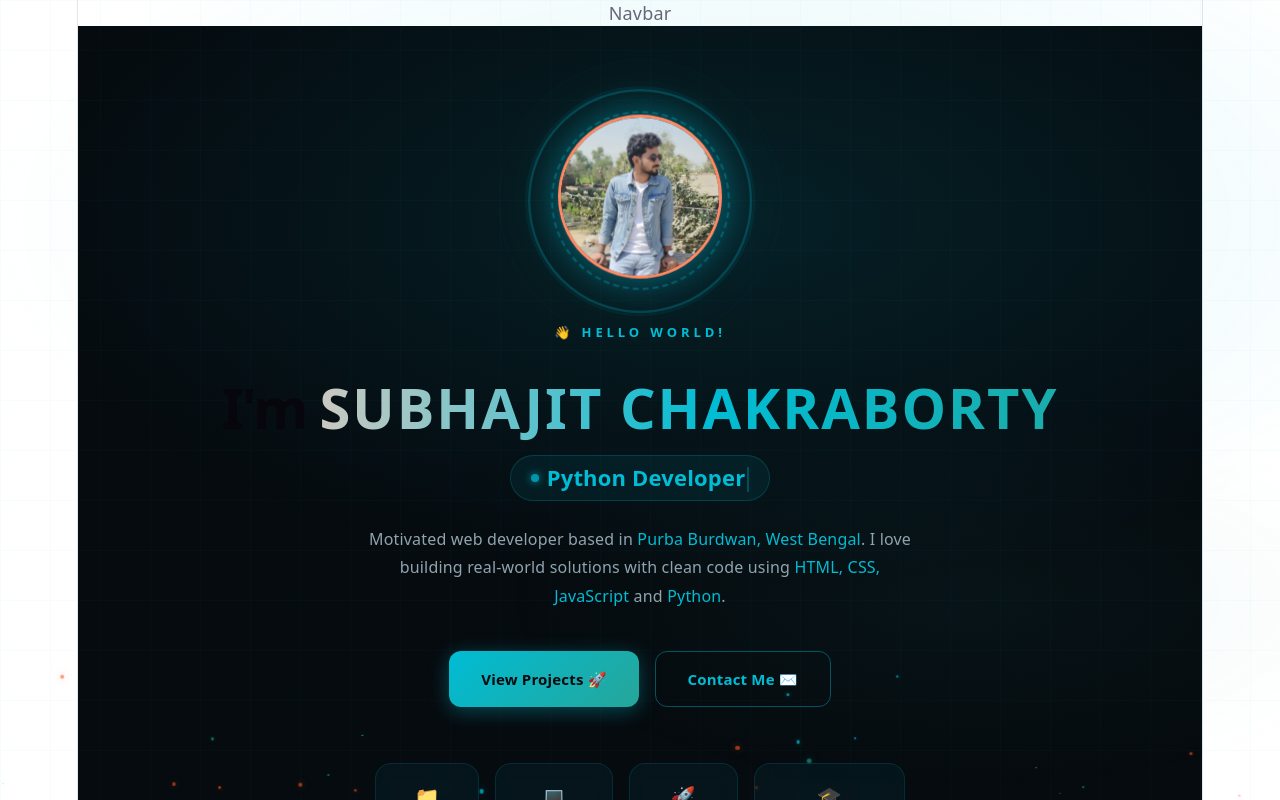
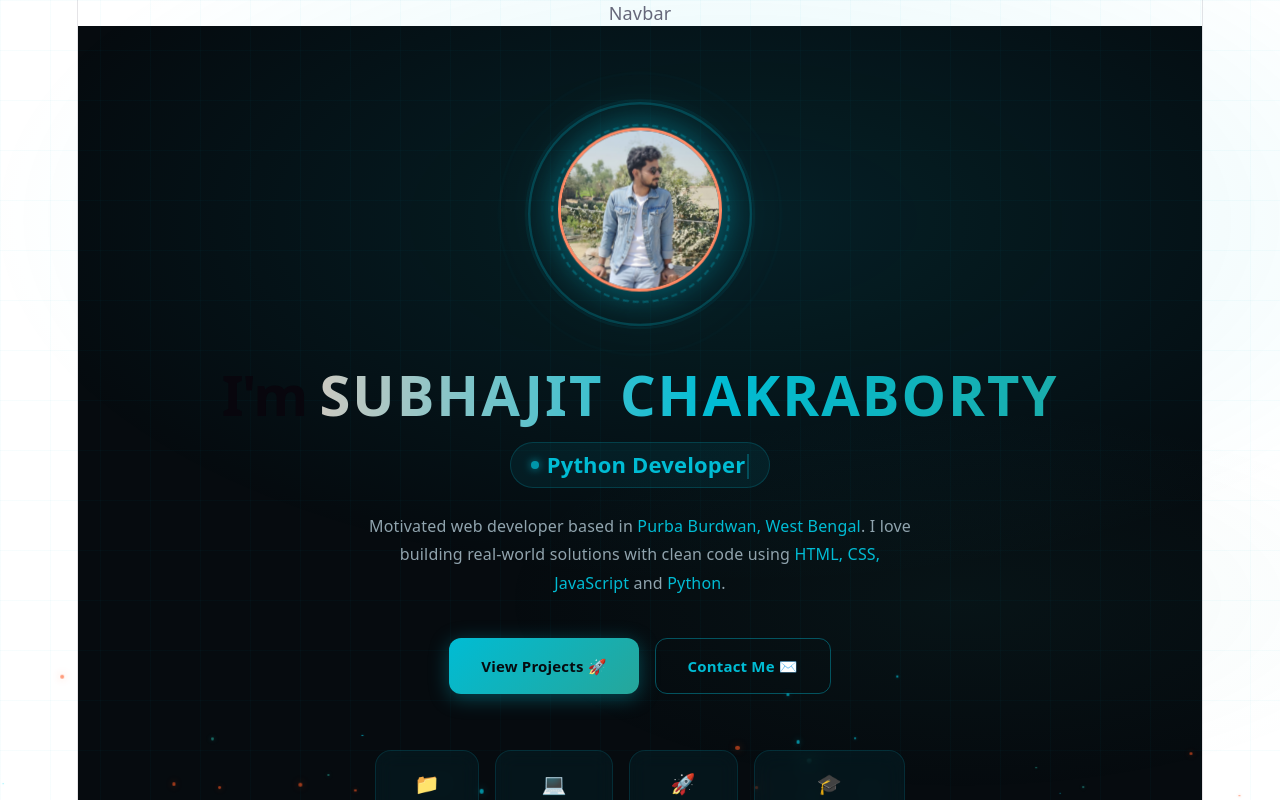
Before and after one commit to csubhojit14-boop/subhajit-portfolio, a React (Vite) app: page / in a window 1280 px wide. Shown: the top 800 px of the page. Built offline with nearby package versions, Linux system fonts and the light colour scheme.

Commit message:
fix: add vercel.json for SPA routing

```diff
--- a/src/pages/About.jsx
+++ b/src/pages/About.jsx
@@ -108,9 +108,6 @@ export default function About() {
 
         {/* Name */}
         <div style={{ opacity: loaded ? 1 : 0, transform: loaded ? "translateY(0)" : "translateY(30px)", transition: "all 0.7s ease 0.2s" }}>
-          <div style={{ fontSize: "13px", color: "#00bcd4", fontWeight: 600, letterSpacing: "0.3em", textTransform: "uppercase", marginBottom: "12px" }}>
-            👋 Hello World!
-          </div>
           <h1 style={{ fontSize: "clamp(26px,5.5vw,56px)", fontWeight: 800, marginBottom: "16px", lineHeight: 1.1 }}>
             I'm{" "}
             <span style={{
```
Also changed, not shown: vercel.json (added).
